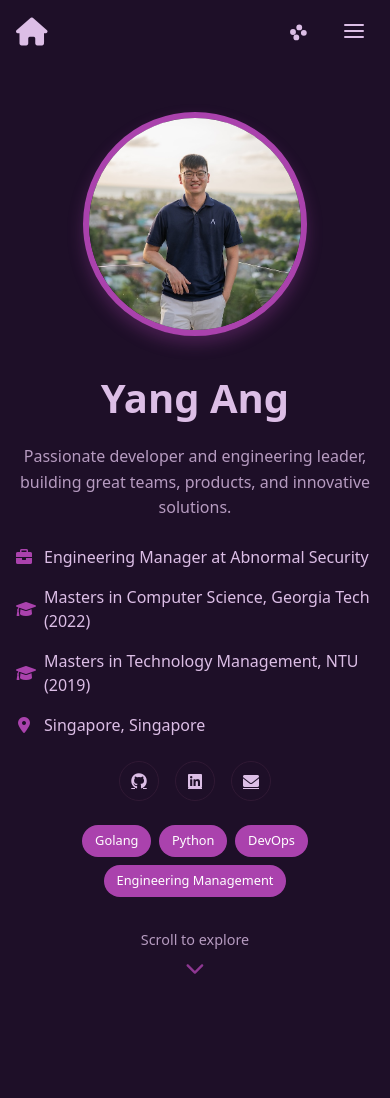
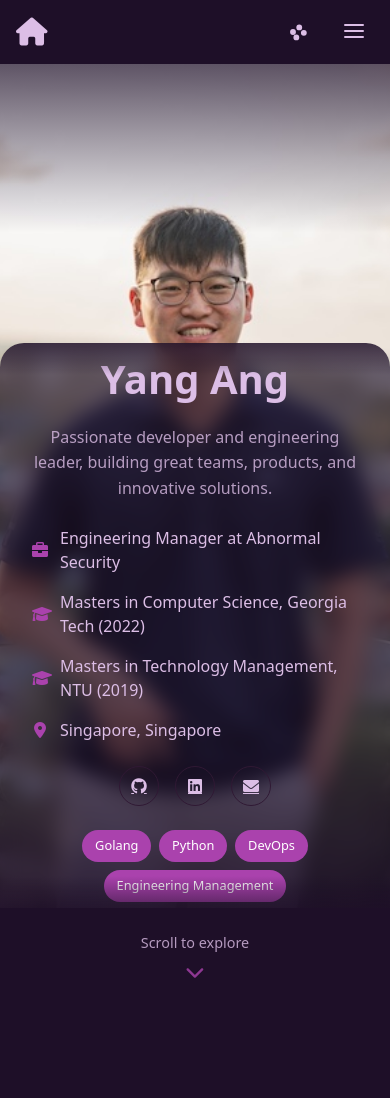
Before and after one commit to AkaHitsuji/akahitsuji.github.io, a website: page v2/index.html in a window 390 px wide. Shown: the top 1098 px of the page. Drawn offline with Linux system fonts and the light colour scheme.

Commit message:
desktop mode profile image full size with side fade

```diff
--- a/v2/css/styles.css
+++ b/v2/css/styles.css
@@ -2,6 +2,7 @@
     --navbar-height: 4rem;
     --container-width: 80rem;
     --transition-duration: 0.2s;
+    --background-rgb: 255, 255, 255; /* Default light mode value, will be updated by JS */
 }
 
 * {
@@ -243,19 +244,55 @@ body {
 /* Hero Section */
 .hero-content {
     display: grid;
-    gap: 2rem;
-    align-items: center;
+    gap: 0;
+    align-items: stretch;
     max-width: 80rem;
     margin: 0 auto;
-    padding: 2rem 0 0.5rem;
+    padding: 0;
     flex: 1;
     position: relative;
+    height: 100%;
 }
 
 @media (min-width: 768px) {
     .hero-content {
         grid-template-columns: 1fr 1fr;
-        gap: 4rem;
+        gap: 0;
+        position: relative;
+    }
+
+    .profile-fade-overlay {
+        background:
+            /* Left edge fade */
+            /* linear-gradient(90deg, rgba(var(--background-rgb), 1) 0%, rgba(var(--background-rgb), 0.6) 3%, rgba(var(--background-rgb), 0) 10%), */
+            /* Right edge fade - stronger to blend with content */
+            linear-gradient(270deg, rgba(var(--background-rgb), 1) 0%, rgba(var(--background-rgb), 0.6) 3%, rgba(var(--background-rgb), 0) 10%),
+            /* Top edge fade */
+            /* linear-gradient(180deg, rgba(var(--background-rgb), 1) 0%, rgba(var(--background-rgb), 0.6) 3%, rgba(var(--background-rgb), 0) 10%), */
+            /* Bottom edge fade */
+            linear-gradient(0deg, rgba(var(--background-rgb), 1) 0%, rgba(var(--background-rgb), 0.6) 3%, rgba(var(--background-rgb), 0) 10%);
+    }
+
+    /* Add an additional fade overlay for the right side */
+    .hero-image::after {
+        content: '';
+        position: absolute;
+        top: 0;
+        right: 0;
+        width: 20%;
+        height: 100%;
+        background: linear-gradient(90deg, rgba(var(--background-rgb), 0) 0%, rgba(var(--background-rgb), 1) 100%);
+        z-index: 2;
+        pointer-events: none;
+    }
+
+    .hero-text {
+        padding: 2rem 3rem;
+        justify-content: center;
+    }
+
+    .hero-text h1 {
+        font-size: 3rem;
     }
 }
 
@@ -263,28 +300,150 @@ body {
     display: flex;
     justify-content: center;
     align-items: center;
+    position: relative;
+    overflow: hidden;
+    height: 100%;
+}
+
+.profile-image-container {
+    position: absolute;
+    top: 0;
+    left: 0;
+    width: 100%;
+    height: 100%;
+    z-index: 1;
 }
 
 .profile-image {
-    width: 16rem;
-    height: 16rem;
-    border-radius: 50%;
+    width: 100%;
+    height: 100%;
     object-fit: cover;
-    border: 6px solid var(--profile-border-color);
-    box-shadow: 0 8px 16px var(--profile-shadow-color);
-    transition: transform 0.3s ease, box-shadow 0.3s ease;
+    object-position: center;
+}
+
+.profile-fade-overlay {
+    position: absolute;
+    top: 0;
+    left: 0;
+    width: 100%;
+    height: 100%;
+    z-index: 2;
 }
 
 @media (min-width: 768px) {
-    .profile-image {
-        width: 24rem;
-        height: 24rem;
+    .hero-text h1 {
+        font-size: 3rem;
+    }
+}
+
+@media (max-width: 767px) {
+    .profile-fade-overlay {
+        background: linear-gradient(0deg, rgba(var(--background-rgb), 0.7) 0%, rgba(var(--background-rgb), 0) 20%, rgba(var(--background-rgb), 0) 80%, rgba(var(--background-rgb), 0.7) 100%);
     }
 
-    .profile-image:hover {
-        transform: scale(1.02);
-        box-shadow: 0 12px 20px var(--profile-shadow-color);
+    .hero-text {
+        z-index: 3;
+        position: relative;
+        padding: 1.5rem 1rem 3rem;
+        margin-top: 33vh;
+        height: 67vh;
+        background-color: rgba(var(--background-rgb), 0.6);
+        backdrop-filter: blur(10px);
+        -webkit-backdrop-filter: blur(10px);
+        border-radius: 1.5rem 1.5rem 0 0;
+        overflow: auto;
+        display: flex;
+        flex-direction: column;
     }
+
+    .hero-text::before {
+        content: '';
+        position: absolute;
+        top: 0;
+        left: 0;
+        right: 0;
+        height: 2rem;
+        background: linear-gradient(to bottom, rgba(var(--background-rgb), 0.6), rgba(var(--background-rgb), 0));
+        z-index: 4;
+        pointer-events: none;
+        border-radius: 1.5rem 1.5rem 0 0;
+    }
+
+    .hero-text::after {
+        content: '';
+        position: absolute;
+        bottom: 0;
+        left: 0;
+        right: 0;
+        height: 2rem;
+        background: linear-gradient(to top, rgba(var(--background-rgb), 0.6), rgba(var(--background-rgb), 0));
+        z-index: 4;
+        pointer-events: none;
+    }
+
+    .hero-text h1 {
+        margin-top: 0.5rem;
+        text-align: center;
+    }
+
+    .hero-description {
+        text-align: center;
+        font-size: 0.95rem;
+        margin-bottom: 1rem;
+        flex-grow: 0;
+    }
+
+    .hero-details {
+        margin-top: auto;
+        margin-bottom: 1rem;
+    }
+
+    .hero-social {
+        margin-bottom: 1rem;
+    }
+
+    .hero-tags {
+        margin-bottom: 0.5rem;
+    }
+
+    .hero-image {
+        position: absolute;
+        top: 0;
+        left: 0;
+        width: 100%;
+        height: 100%;
+        z-index: 1;
+    }
+
+    #home .container {
+        position: relative;
+        display: flex;
+        flex-direction: column;
+    }
+
+    .hero-content {
+        flex: 1;
+        display: flex;
+        flex-direction: column;
+    }
+
+    .scroll-to-explore {
+        margin-top: 0;
+        margin-bottom: 0;
+        position: relative;
+        bottom: 0;
+        padding: 1rem 0;
+        z-index: 4;
+        background-color: var(--background-color);
+    }
+}
+
+.hero-text {
+    padding: 2rem;
+    display: flex;
+    flex-direction: column;
+    justify-content: center;
+    z-index: 3;
 }
 
 .hero-text h1 {
@@ -320,33 +479,29 @@ body {
 
     .hero-content {
         min-height: auto;
-        padding: 1.5rem 0 0;
         display: flex;
         flex-direction: column;
-        justify-content: center;
-        gap: 1rem;
+        justify-content: flex-end;
+        gap: 0;
+        height: 100%;
     }
 
     .scroll-to-explore {
-        margin-top: 1.5rem;
-        margin-bottom: 2rem;
+        margin-top: 0;
+        margin-bottom: 0;
         position: relative;
         bottom: 0;
-        padding-bottom: 2rem;
+        padding: 1rem 0;
+        z-index: 4;
+        background-color: var(--background-color);
     }
 
     .scroll-btn {
-        padding-bottom: 1.5rem;
+        padding-bottom: 1rem;
     }
 
     .scroll-btn i {
         font-size: 1.4rem;
-    }
-
-    .profile-image {
-        width: 14rem;
-        height: 14rem;
-        margin: 1rem 0;
     }
 
     .hero-details {
@@ -358,7 +513,7 @@ body {
     }
 
     #home {
-        padding-top: calc(var(--navbar-height) + 0.5rem);
+        padding-top: var(--navbar-height);
         min-height: 100vh;
         justify-content: space-between;
     }
@@ -366,7 +521,9 @@ body {
     #home .container {
         justify-content: space-between;
         min-height: calc(100vh - var(--navbar-height));
-        padding-bottom: 0;
+        padding: 0;
+        display: flex;
+        flex-direction: column;
     }
 }
 
@@ -1090,11 +1247,11 @@ body {
     width: 100%;
     display: flex;
     justify-content: center;
-    margin-top: 1.5rem;
-    margin-bottom: 1.5rem;
+    margin-top: 0;
+    margin-bottom: 0;
     position: relative;
     z-index: 10;
-    padding-bottom: 1rem;
+    padding: 1rem 0;
 }
 
 .scroll-btn {
--- a/v2/css/theme.css
+++ b/v2/css/theme.css
@@ -1,6 +1,7 @@
 /* Light theme */
 :root {
     --background-color: #ffffff;
+    --background-rgb: 255, 255, 255;
     --text-color: #1a1a1a;
     --primary-color: #2563eb;
     --navbar-background: rgba(255, 255, 255, 0.95);
@@ -21,6 +22,7 @@
 /* Dark theme */
 [data-theme="dark"] {
     --background-color: #1a1a1a;
+    --background-rgb: 26, 26, 26;
     --text-color: #ffffff;
     --primary-color: #3b82f6;
     --navbar-background: rgba(26, 26, 26, 0.95);
@@ -41,6 +43,7 @@
 /* Dark Purple theme */
 [data-theme="purple"] {
     --background-color: rgba(30, 15, 40, 1);
+    --background-rgb: 30, 15, 40;
     --text-color: rgba(220, 190, 230, 1);
     --primary-color: rgba(170, 66, 173, 1);
     --navbar-background: rgba(15, 10, 20, 0.95);
@@ -72,6 +75,7 @@ html[data-theme="purple"] {
 @media (prefers-color-scheme: dark) {
     :root:not([data-theme="light"]) {
         --background-color: #1a1a1a;
+        --background-rgb: 26, 26, 26;
         --text-color: #ffffff;
         --primary-color: #3b82f6;
         --navbar-background: rgba(26, 26, 26, 0.95);
@@ -93,6 +97,7 @@ html[data-theme="purple"] {
 @media (prefers-color-scheme: light) {
     :root:not([data-theme="dark"]) {
         --background-color: #ffffff;
+        --background-rgb: 255, 255, 255;
         --text-color: #1a1a1a;
         --primary-color: #2563eb;
         --navbar-background: rgba(255, 255, 255, 0.95);
--- a/v2/index.html
+++ b/v2/index.html
@@ -91,7 +91,10 @@
             <div class="container">
                 <div class="hero-content">
                     <div class="hero-image">
-                        <img src="img/profile_pic.JPG" alt="Yang Ang" class="profile-image">
+                        <div class="profile-image-container">
+                            <img src="img/profile_pic.JPG" alt="Yang Ang" class="profile-image">
+                        </div>
+                        <div class="profile-fade-overlay"></div>
                     </div>
                     <div class="hero-text">
                         <h1>Yang Ang</h1>
```
Also changed, not shown: v2/templates/index.template.html (+4 -1 lines).
